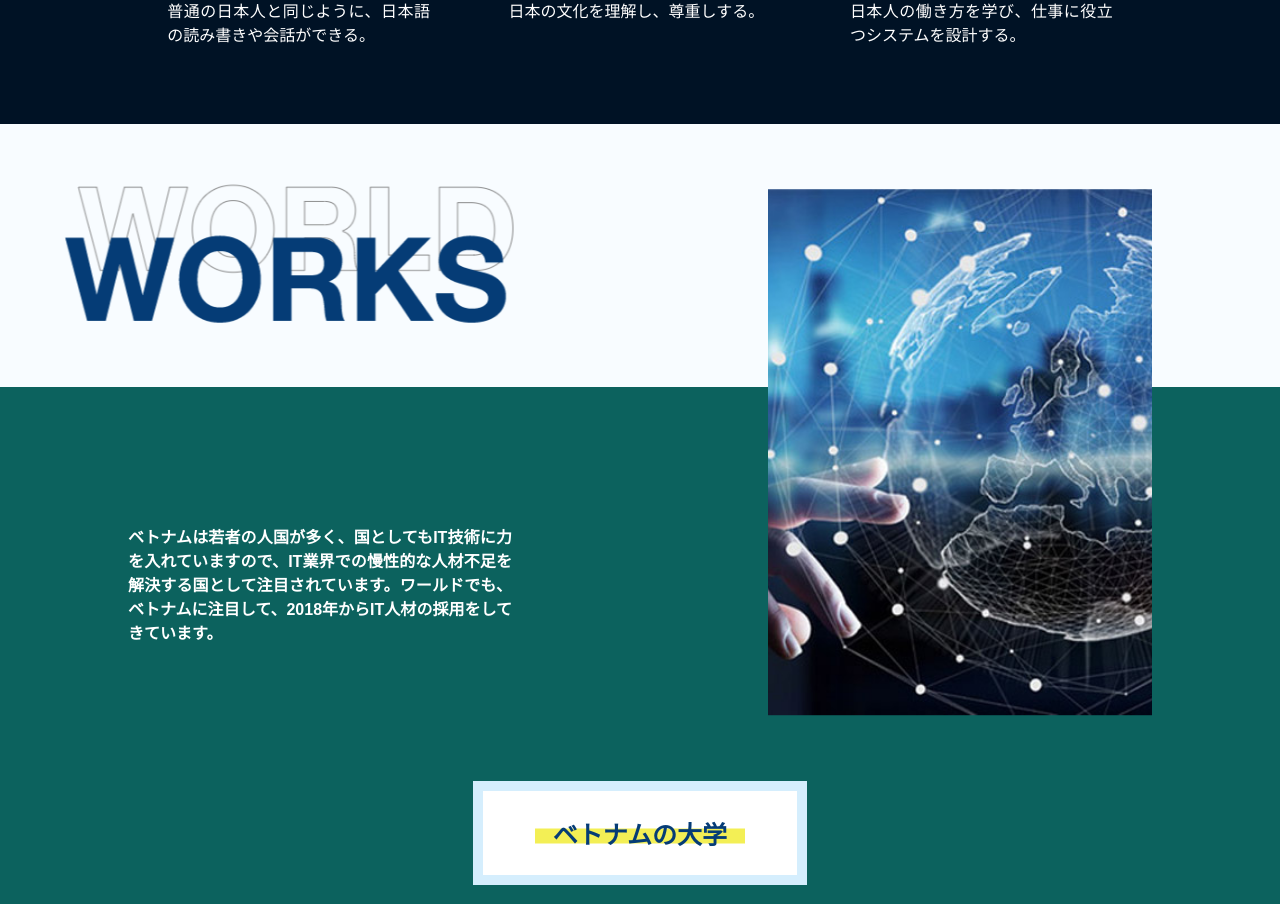
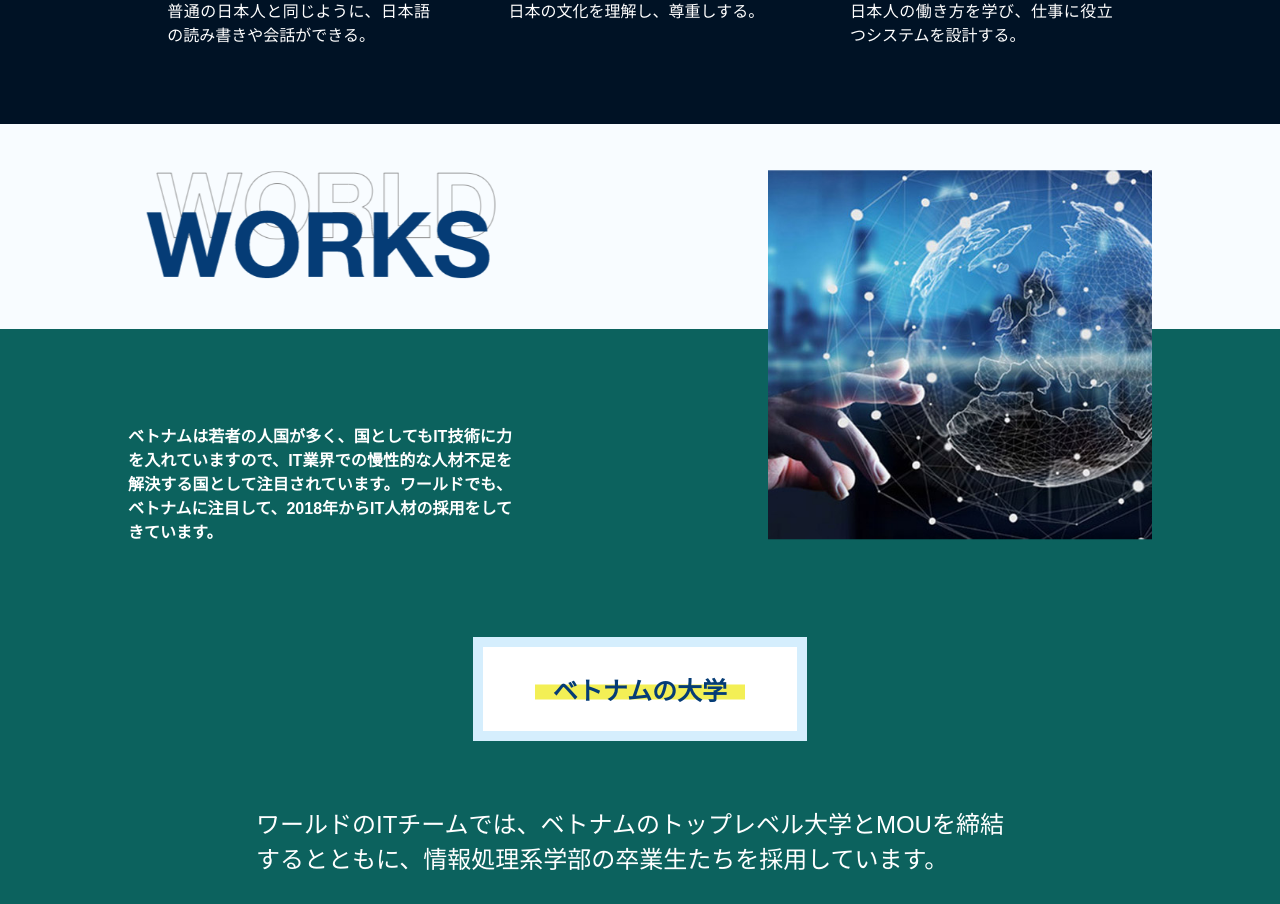
Before and after one commit to rokkuminchan/digitalmarketing, a React (Create React App) app: page / in a window 1280 px wide. Shown: the part 1460-2364 px from the top of the page. Built offline with nearby package versions, Linux system fonts and the light colour scheme.

Commit message:
re-style universityheader
zz

```diff
--- a/src/sections/about us/UniversityHeader.styles.js
+++ b/src/sections/about us/UniversityHeader.styles.js
@@ -34,9 +34,15 @@ export const Wrapper = styled.div({
 export const LogoInner = styled.div({
    gridArea: "logo",
    background: "#f8fcff",
+   textAlign:"center",
    '& img': {
-       width: "90%",
-   }
+       width: "70%",
+   },
+   [mq[2]]: {
+    '& img': {
+        width: "50%",
+        },
+    },
 })
 
 export const Content = styled.div({
@@ -50,7 +56,7 @@ export const Content = styled.div({
     },
    '& p': {
        width: "60%",
-       margin: "0 auto",
+       margin: "auto",
        color: "#fff",
        textAlign: "justify",
        position: "absolute",
@@ -78,7 +84,7 @@ export const Image = styled.div({
     gridRow: `background1-start / background2-end`,
     gridColumn: `background1-start / background2-end`,
     width: "100%",
-     height: "100%",
+     height: "90%",
      position: "relative",
    '& img': {
        objectFit: "cover",
```
